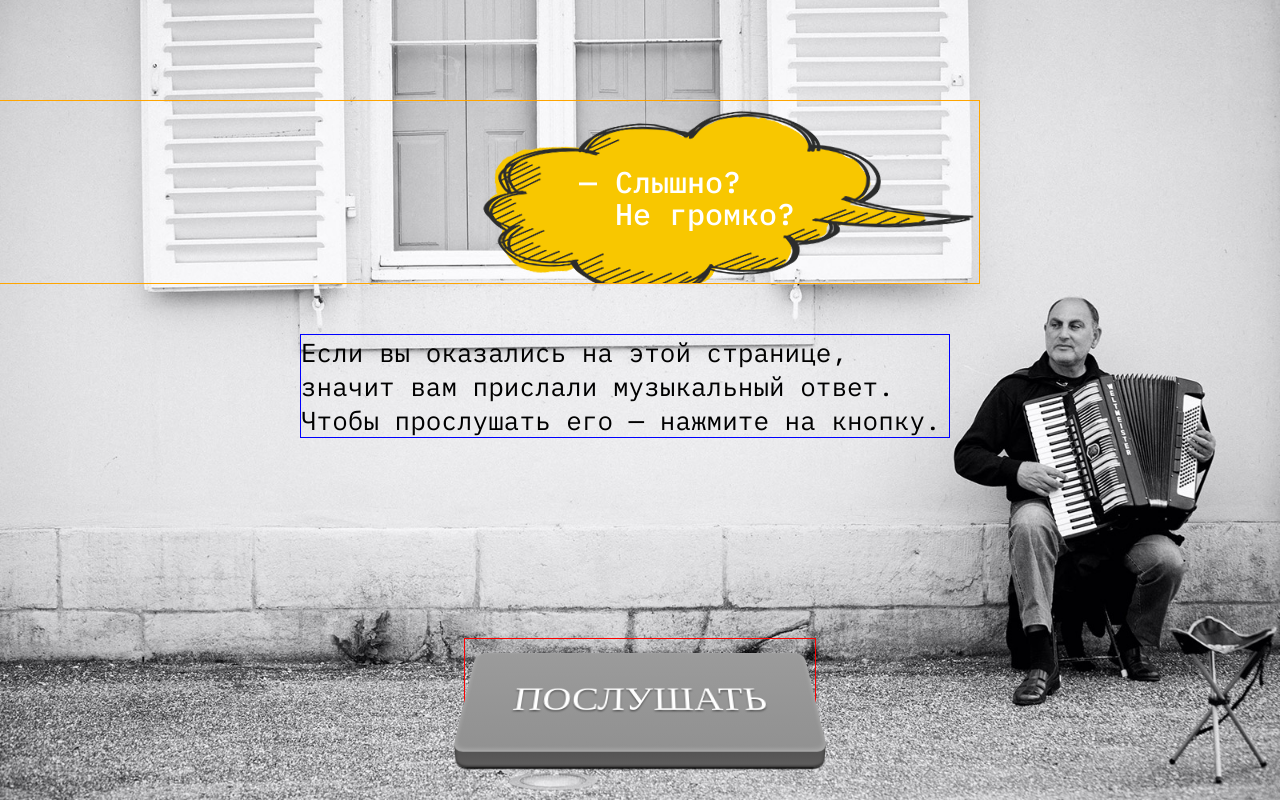
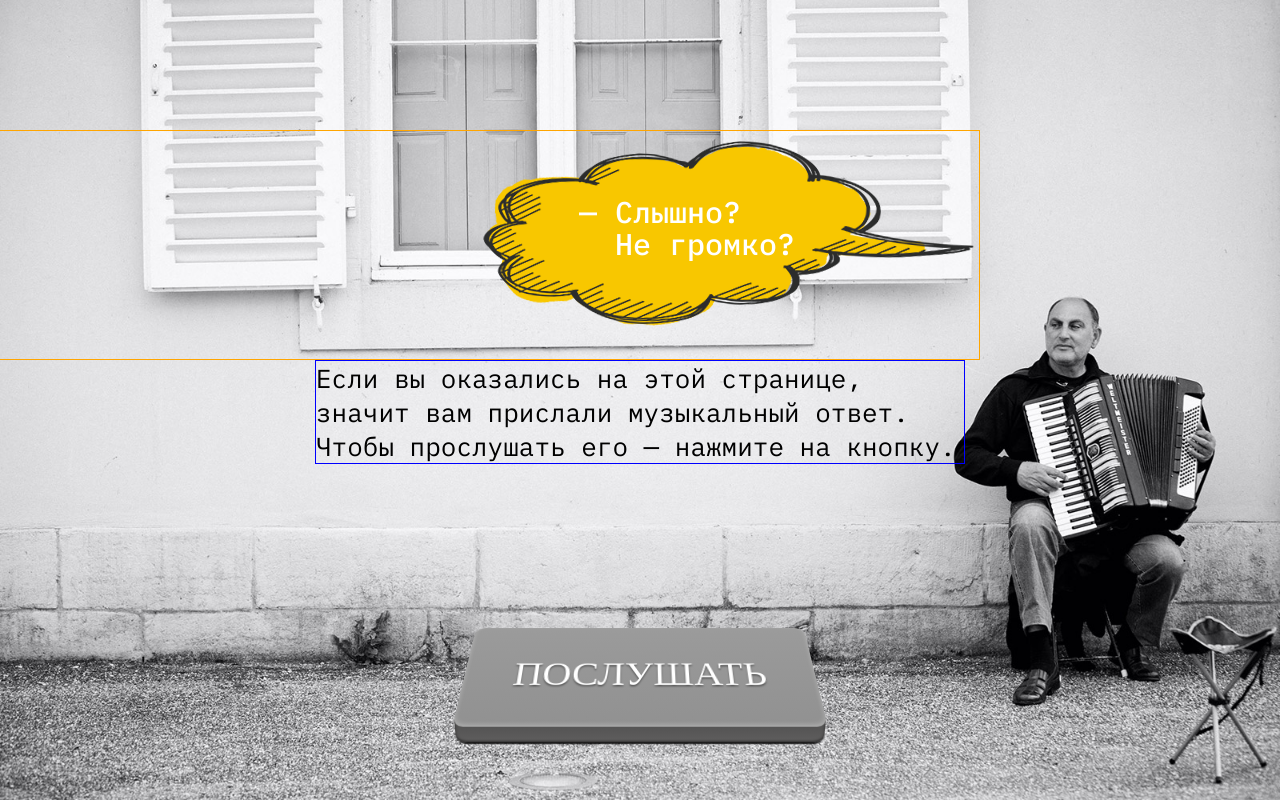
Before and after one commit to tolkoxa/answer, a plain HTML site: page index.html in a window 1280 px wide. Shown: the top 802 px of the page. Drawn offline with Linux system fonts and the light colour scheme; a web font is replaced by a local one.

Commit message:
Тестирую без margin

```diff
--- a/index.html
+++ b/index.html
@@ -16,7 +16,7 @@
             <p>Если вы оказались на этой странице, значит вам прислали музыкальный ответ.</p>
             <p>Чтобы прослушать его &#151; нажмите на кнопку.</p>
         </div>
-        <div class="btn-margin" id="btn">
+        <div id="btn">
             <button class="button play" name="btn" data-type="play"></button>
         </div>
     </div>
--- a/scss/style.scss
+++ b/scss/style.scss
@@ -266,7 +266,7 @@ button {
 
 .first-page {
     margin: 0 0 0 0;
-    padding: 0 0 0 0;
+    padding: 130px 0 0 0;
     width: 100%;
     height: 100vh;
     background-image: url(../img/answer_bg.jpg);
@@ -274,12 +274,13 @@ button {
     background-position: bottom right;
     display: flex;
     flex-direction: column;
-    // justify-content: center;
+    // justify-content: space-between;
     align-items: center;
 }
 
 .fp-text__title {
-    margin: 50px 0 200px -30px;
+    margin: 0 0 150px 0;
+    // margin: 50px 0 200px -30px;
     padding: 0 0 0 0;
     width: 650px;
     font-family: $font-main;
@@ -300,7 +301,8 @@ button {
 }
 
 .clouds-play {
-    margin: 100px 600px 0 0;
+    margin: 0 600px 0 0;
+    // margin: 0px 600px 0 0;
     background-image: url(../img/balloon-orange.png);
     background-repeat: no-repeat;
     background-position: top right;
```
Also changed, not shown: css/style.css.
